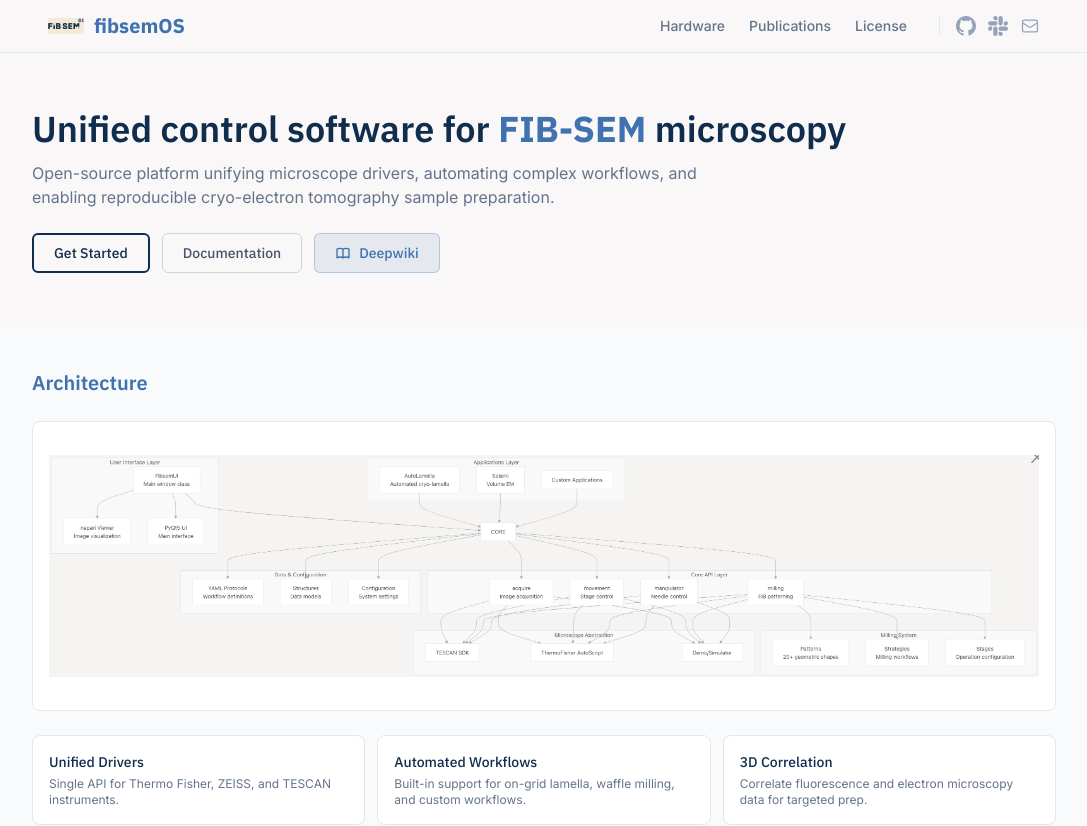
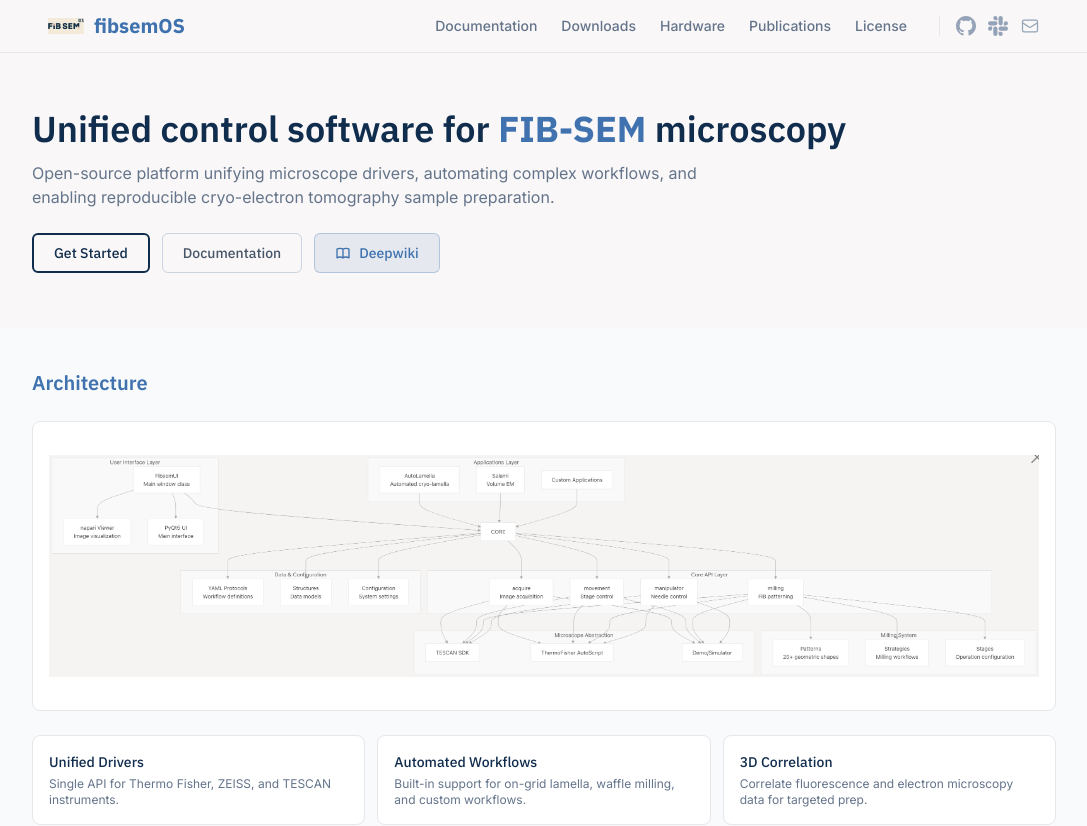
Before and after one commit to fibsem-os/fibsem-os.github.io, a Next.js app: page / in a window 1280 px wide. Shown: the top 826 px of the page, without its empty margins (96-1183 px from the left). Built offline with nearby package versions, Linux system fonts and the light colour scheme.

Commit message:
Update page.tsx

```diff
--- a/src/app/page.tsx
+++ b/src/app/page.tsx
@@ -12,8 +12,8 @@ const CONTENT = {
   brand: "fibsemOS",
   logo: "/prelim_FibsemOS_square.png",
 
-  //nav: ["Documentation", "Downloads", "Hardware", "Publications", "License"],
-  nav: ["Hardware", "Publications", "License"],
+  nav: ["Documentation", "Downloads", "Hardware", "Publications", "License"],
+  //nav: ["Hardware", "Publications", "License"],
 
   socials: {
     github: "https://github.com/fibsem-os",
```
